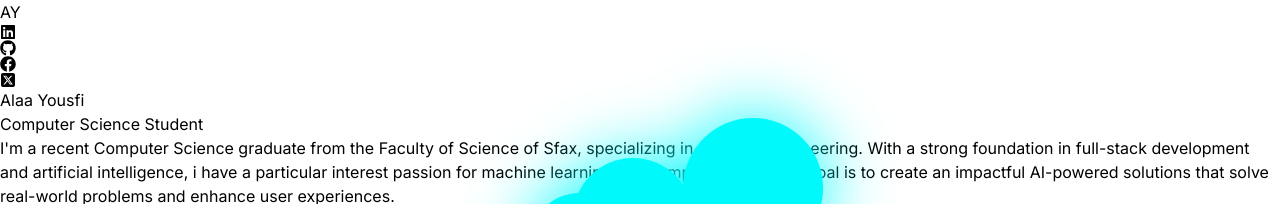
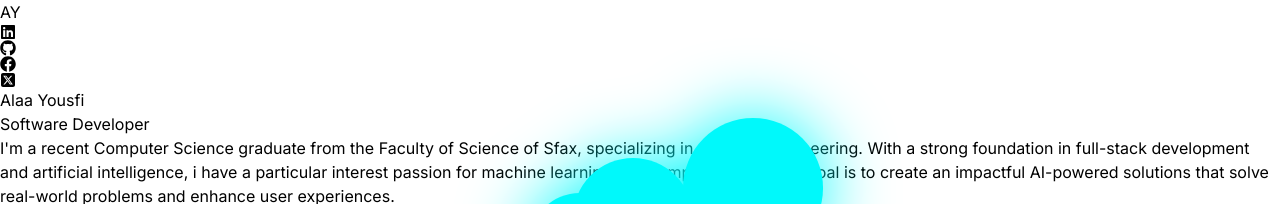
Before and after one commit to AlaaYou/portfolio, a React (Vite) app: page / in a window 1280 px wide. Shown: the top 204 px of the page. Built offline with nearby package versions, Linux system fonts and the light colour scheme.

Commit message:
Update Hero.jsx

```diff
--- a/src/components/Hero.jsx
+++ b/src/components/Hero.jsx
@@ -32,7 +32,7 @@ const Hero = ({}) => {
               animate="visible"
               className="bg-gradient-to-t from-pink-300 via-slate-500 to-purple-500 bg-clip-text text-4xl tracking-tight text-transparent"
             >
-              Computer Science Student
+              Software Developer
             </motion.span>
             <motion.p
               variants={container(1)}
```
